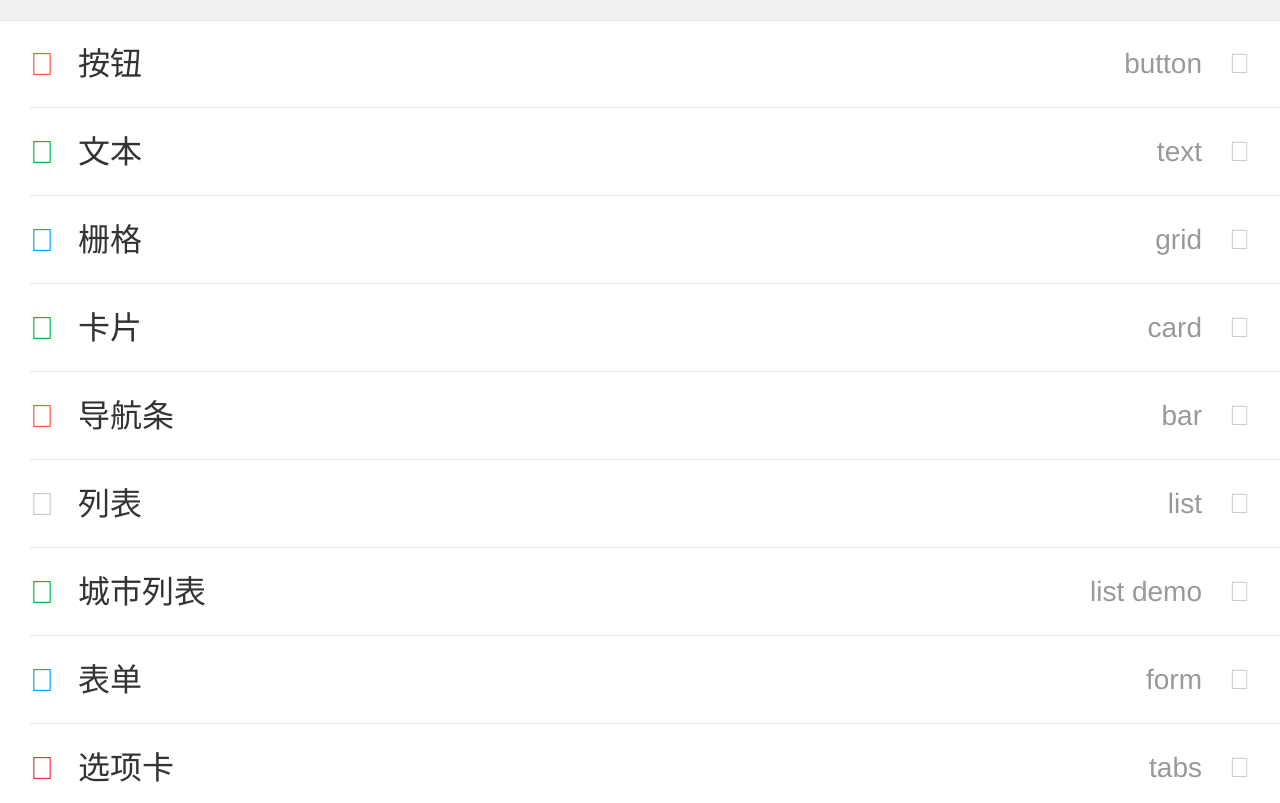
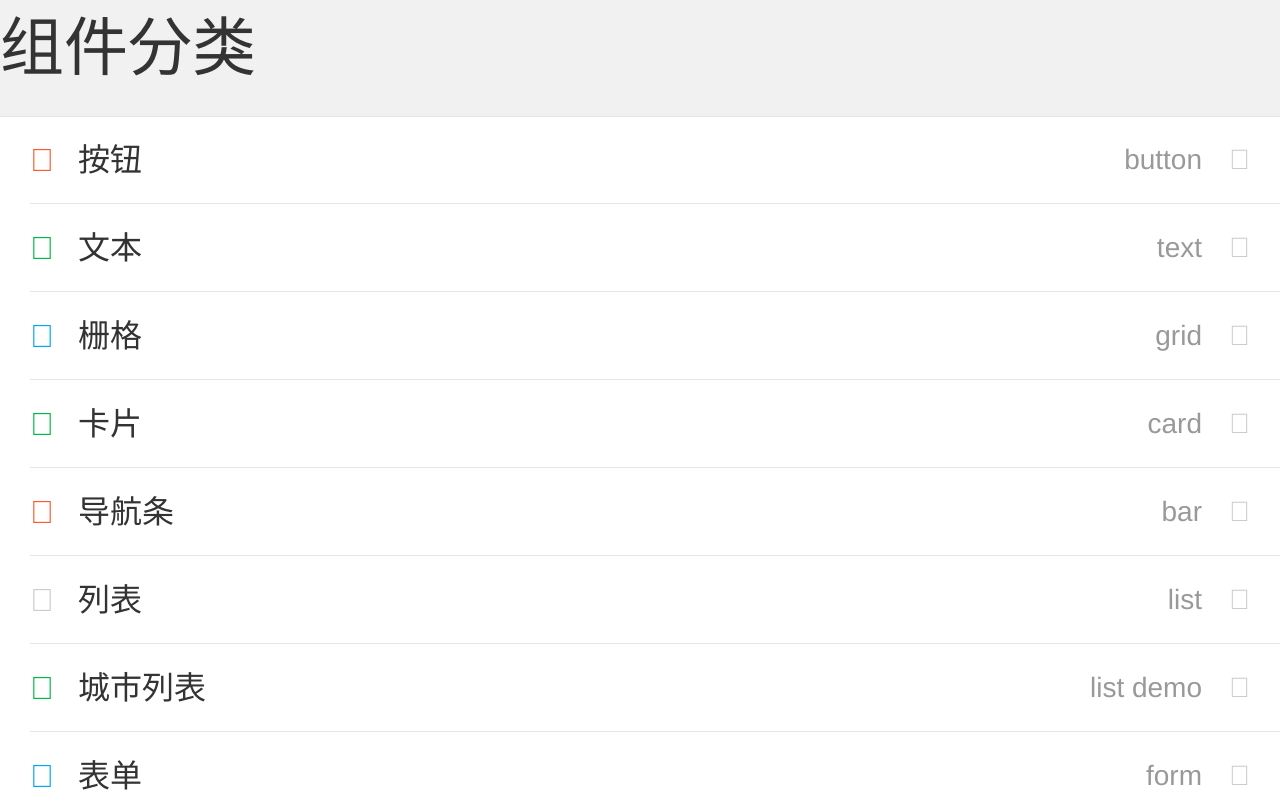
Before and after one commit to whosesmile/smile-ui, a website: page src/index.html in a window 1280 px wide. Shown: the top 803 px of the page. Drawn offline with Linux system fonts and the light colour scheme; files that its build step writes are made by us from their sources.

Commit message:
add readme

```diff
--- a/src/index.html
+++ b/src/index.html
@@ -11,6 +11,9 @@
   <link rel="stylesheet" type="text/css" href="./css/ui.css" />
 </head>
 <body class="light" ontouchstart="">
+  <div class="bar bar-header">
+    <h1 class="title">组件分类</h1>
+  </div>
   <div class="list">
     <a class="item" href="button.html">
       <i class="icon text-orange">&#xe622;</i>
```
Also changed, not shown: README.md.
